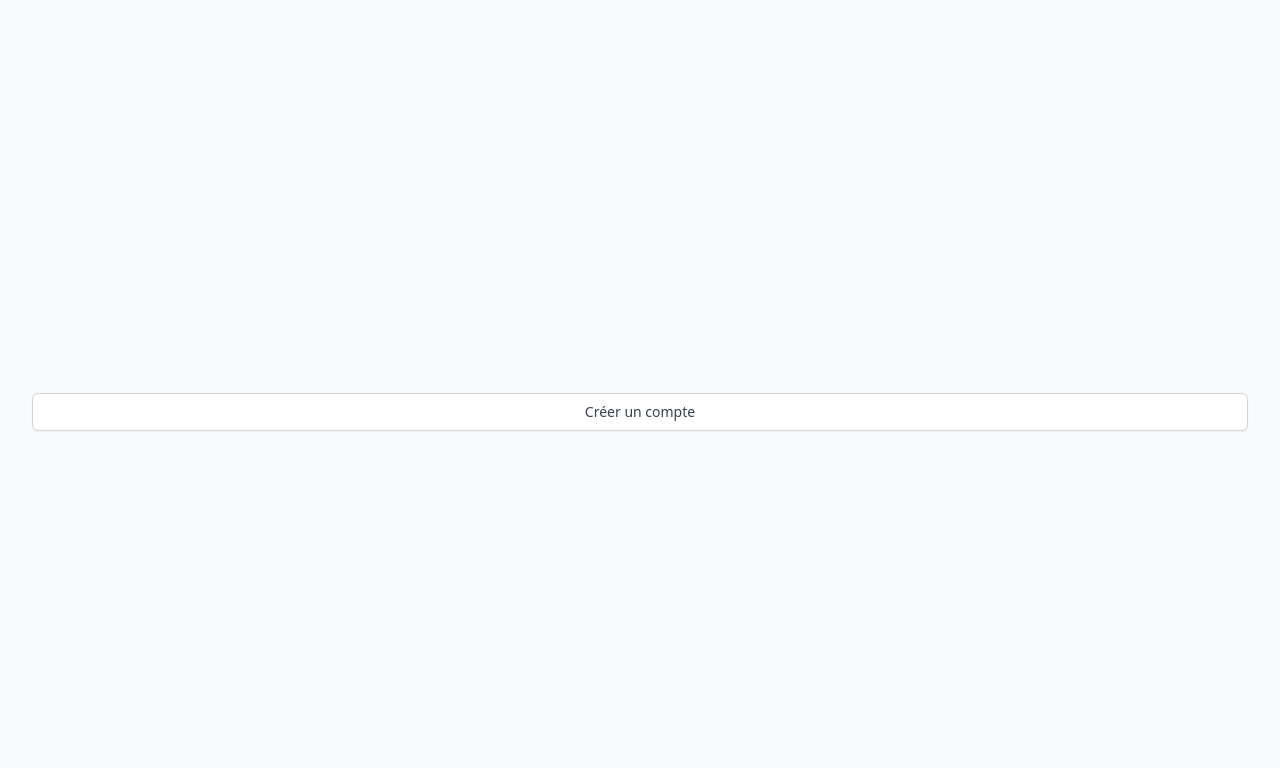
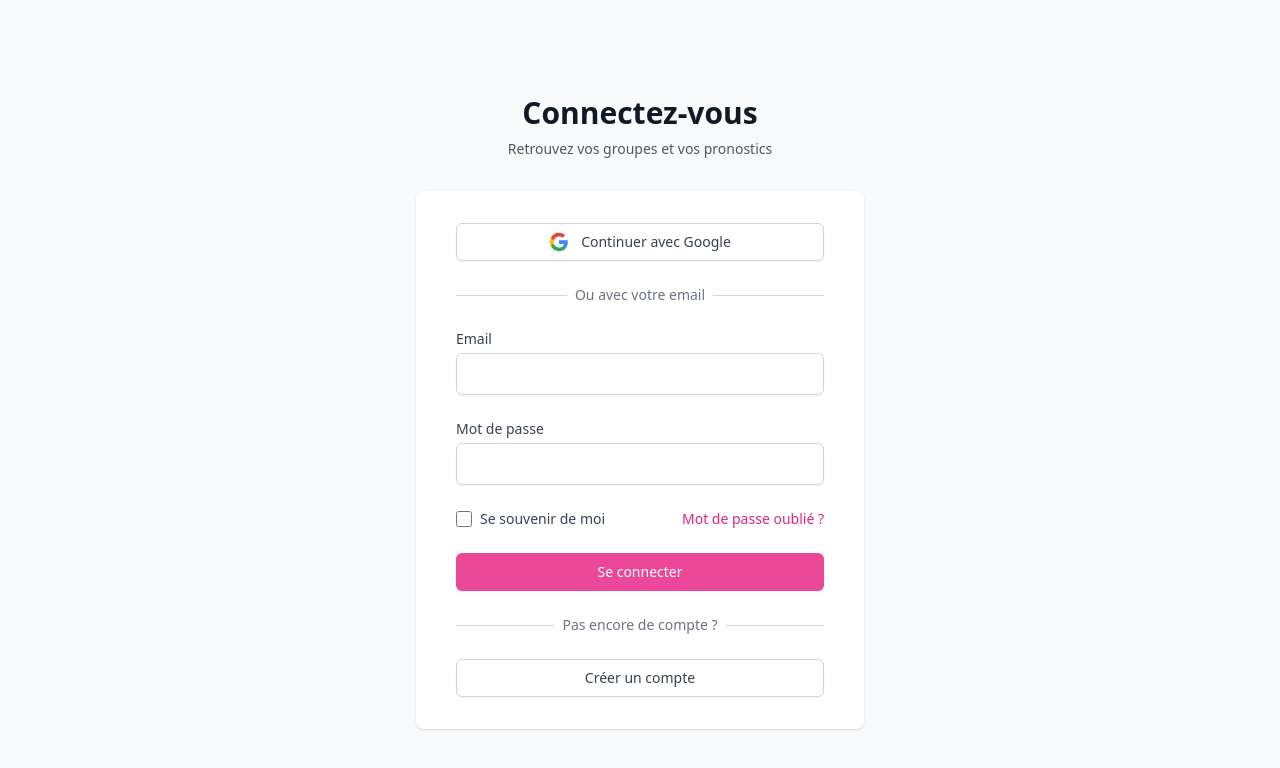
Before and after one commit to kuroroLuciferPhantom/miss-france-predictions, a React (Create React App) app: page /login in a window 1280 px wide. Shown: the top 768 px of the page. Built offline with nearby package versions, Linux system fonts and the light colour scheme; no server answers.

Commit message:
Restauration complète de LoginPage avec redirection vers /signup

```diff
--- a/src/pages/auth/LoginPage.jsx
+++ b/src/pages/auth/LoginPage.jsx
@@ -2,14 +2,202 @@ import React, { useState } from 'react';
 import { useNavigate } from 'react-router-dom';
 import { getAuth, signInWithEmailAndPassword, signInWithPopup, GoogleAuthProvider } from 'firebase/auth';
 
-// ... (GoogleButton component reste inchangé)
+const GoogleButton = ({ onClick }) => (
+  <button
+    type="button"
+    onClick={onClick}
+    className="w-full flex items-center justify-center gap-3 py-2 px-4 border border-gray-300 rounded-md shadow-sm text-sm font-medium text-gray-700 bg-white hover:bg-gray-50 transition-colors"
+  >
+    <svg className="w-5 h-5" viewBox="0 0 24 24">
+      <path
+        d="M22.56 12.25c0-.78-.07-1.53-.2-2.25H12v4.26h5.92c-.26 1.37-1.04 2.53-2.21 3.31v2.77h3.57c2.08-1.92 3.28-4.74 3.28-8.09z"
+        fill="#4285F4"
+      />
+      <path
+        d="M12 23c2.97 0 5.46-.98 7.28-2.66l-3.57-2.77c-.98.66-2.23 1.06-3.71 1.06-2.86 0-5.29-1.93-6.16-4.53H2.18v2.84C3.99 20.53 7.7 23 12 23z"
+        fill="#34A853"
+      />
+      <path
+        d="M5.84 14.09c-.22-.66-.35-1.36-.35-2.09s.13-1.43.35-2.09V7.07H2.18C1.43 8.55 1 10.22 1 12s.43 3.45 1.18 4.93l2.85-2.22.81-.62z"
+        fill="#FBBC05"
+      />
+      <path
+        d="M12 5.38c1.62 0 3.06.56 4.21 1.64l3.15-3.15C17.45 2.09 14.97 1 12 1 7.7 1 3.99 3.47 2.18 7.07l3.66 2.84c.87-2.6 3.3-4.53 6.16-4.53z"
+        fill="#EA4335"
+      />
+    </svg>
+    Continuer avec Google
+  </button>
+);
 
 const LoginPage = () => {
-  // ... (reste du code inchangé jusqu'au bouton)
+  const navigate = useNavigate();
+  const auth = getAuth();
+  const [formData, setFormData] = useState({
+    email: '',
+    password: '',
+    rememberMe: false
+  });
+
+  const [error, setError] = useState('');
+
+  const handleSubmit = async (e) => {
+    e.preventDefault();
+    setError('');
+
+    try {
+      console.log('Tentative de connexion:', formData.email);
+      const { user } = await signInWithEmailAndPassword(auth, formData.email, formData.password);
+      console.log('Connexion réussie:', user.email);
+      navigate('/dashboard');
+    } catch (err) {
+      console.error('Erreur connexion:', err);
+      if (err.code === 'auth/user-not-found' || err.code === 'auth/wrong-password') {
+        setError('Email ou mot de passe incorrect');
+      } else {
+        setError('Une erreur est survenue lors de la connexion');
+      }
+    }
+  };
+
+  const handleGoogleSignIn = async () => {
+    try {
+      const provider = new GoogleAuthProvider();
+      const { user } = await signInWithPopup(auth, provider);
+      console.log('Connexion Google réussie:', user.email);
+
+      // Si c'est la première connexion, on redirige vers onboard
+      const isNewUser = user.metadata.creationTime === user.metadata.lastSignInTime;
+      navigate(isNewUser ? '/onboard' : '/dashboard');
+    } catch (err) {
+      console.error('Erreur Google:', err);
+      setError('Erreur lors de la connexion avec Google');
+    }
+  };
+
+  const handleChange = (e) => {
+    const value = e.target.type === 'checkbox' ? e.target.checked : e.target.value;
+    setFormData({
+      ...formData,
+      [e.target.name]: value
+    });
+  };
 
   return (
     <div className="min-h-screen bg-gray-50 flex flex-col justify-center py-12 px-6 lg:px-8">
-      {/* ... (reste du JSX inchangé jusqu'au bouton d'inscription) */}
+      <div className="sm:mx-auto sm:w-full sm:max-w-md">
+        <h2 className="mt-6 text-center text-3xl font-bold text-gray-900">
+          Connectez-vous
+        </h2>
+        <p className="mt-2 text-center text-sm text-gray-600">
+          Retrouvez vos groupes et vos pronostics
+        </p>
+      </div>
+
+      <div className="mt-8 sm:mx-auto sm:w-full sm:max-w-md">
+        <div className="bg-white py-8 px-6 shadow rounded-lg sm:px-10">
+          <div className="mb-6">
+            <GoogleButton onClick={handleGoogleSignIn} />
+          </div>
+
+          <div className="relative my-6">
+            <div className="absolute inset-0 flex items-center">
+              <div className="w-full border-t border-gray-300" />
+            </div>
+            <div className="relative flex justify-center text-sm">
+              <span className="px-2 bg-white text-gray-500">
+                Ou avec votre email
+              </span>
+            </div>
+          </div>
+
+          <form className="space-y-6" onSubmit={handleSubmit}>
+            {error && (
+              <div className="bg-red-50 border border-red-200 text-red-600 px-4 py-3 rounded">
+                {error}
+              </div>
+            )}
+
+            <div>
+              <label htmlFor="email" className="block text-sm font-medium text-gray-700">
+                Email
+              </label>
+              <div className="mt-1">
+                <input
+                  id="email"
+                  name="email"
+                  type="email"
+                  autoComplete="email"
+                  required
+                  value={formData.email}
+                  onChange={handleChange}
+                  className="appearance-none block w-full px-3 py-2 border border-gray-300 rounded-md shadow-sm focus:outline-none focus:ring-pink-500 focus:border-pink-500"
+                />
+              </div>
+            </div>
+
+            <div>
+              <label htmlFor="password" className="block text-sm font-medium text-gray-700">
+                Mot de passe
+              </label>
+              <div className="mt-1">
+                <input
+                  id="password"
+                  name="password"
+                  type="password"
+                  autoComplete="current-password"
+                  required
+                  value={formData.password}
+                  onChange={handleChange}
+                  className="appearance-none block w-full px-3 py-2 border border-gray-300 rounded-md shadow-sm focus:outline-none focus:ring-pink-500 focus:border-pink-500"
+                />
+              </div>
+            </div>
+
+            <div className="flex items-center justify-between">
+              <div className="flex items-center">
+                <input
+                  id="rememberMe"
+                  name="rememberMe"
+                  type="checkbox"
+                  checked={formData.rememberMe}
+                  onChange={handleChange}
+                  className="h-4 w-4 text-pink-600 focus:ring-pink-500 border-gray-300 rounded"
+                />
+                <label htmlFor="rememberMe" className="ml-2 block text-sm text-gray-700">
+                  Se souvenir de moi
+                </label>
+              </div>
+
+              <div className="text-sm">
+                <a href="#" className="font-medium text-pink-600 hover:text-pink-500">
+                  Mot de passe oublié ?
+                </a>
+              </div>
+            </div>
+
+            <div>
+              <button
+                type="submit"
+                className="w-full flex justify-center py-2 px-4 border border-transparent rounded-md shadow-sm text-sm font-medium text-white bg-pink-500 hover:bg-pink-600 focus:outline-none focus:ring-2 focus:ring-offset-2 focus:ring-pink-500"
+              >
+                Se connecter
+              </button>
+            </div>
+          </form>
+
+          <div className="mt-6">
+            <div className="relative">
+              <div className="absolute inset-0 flex items-center">
+                <div className="w-full border-t border-gray-300" />
+              </div>
+              <div className="relative flex justify-center text-sm">
+                <span className="px-2 bg-white text-gray-500">
+                  Pas encore de compte ?
+                </span>
+              </div>
+            </div>
+
             <div className="mt-6">
               <button
                 type="button"
@@ -20,6 +208,9 @@ const LoginPage = () => {
               </button>
             </div>
           </div>
+        </div>
+      </div>
+    </div>
   );
 };
 
```
Lines whose indentation alone changed are shown as unchanged.
